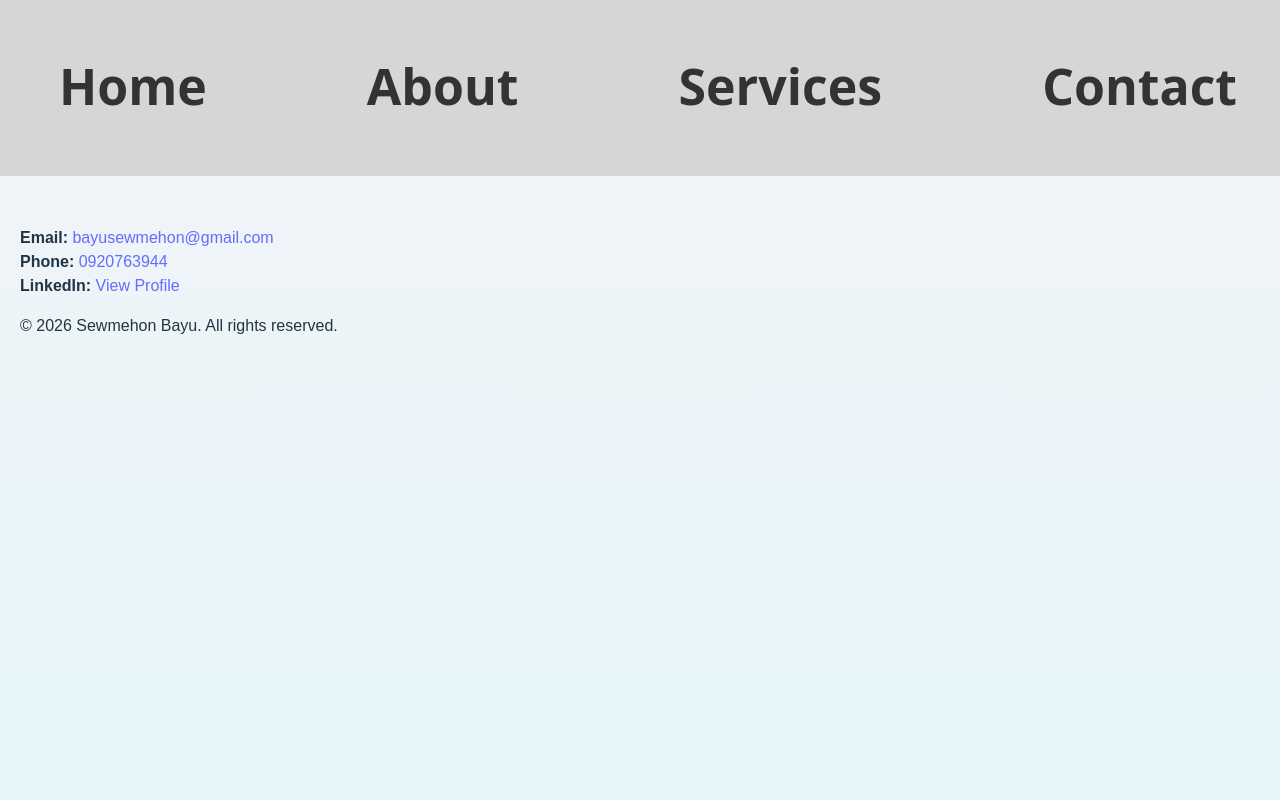
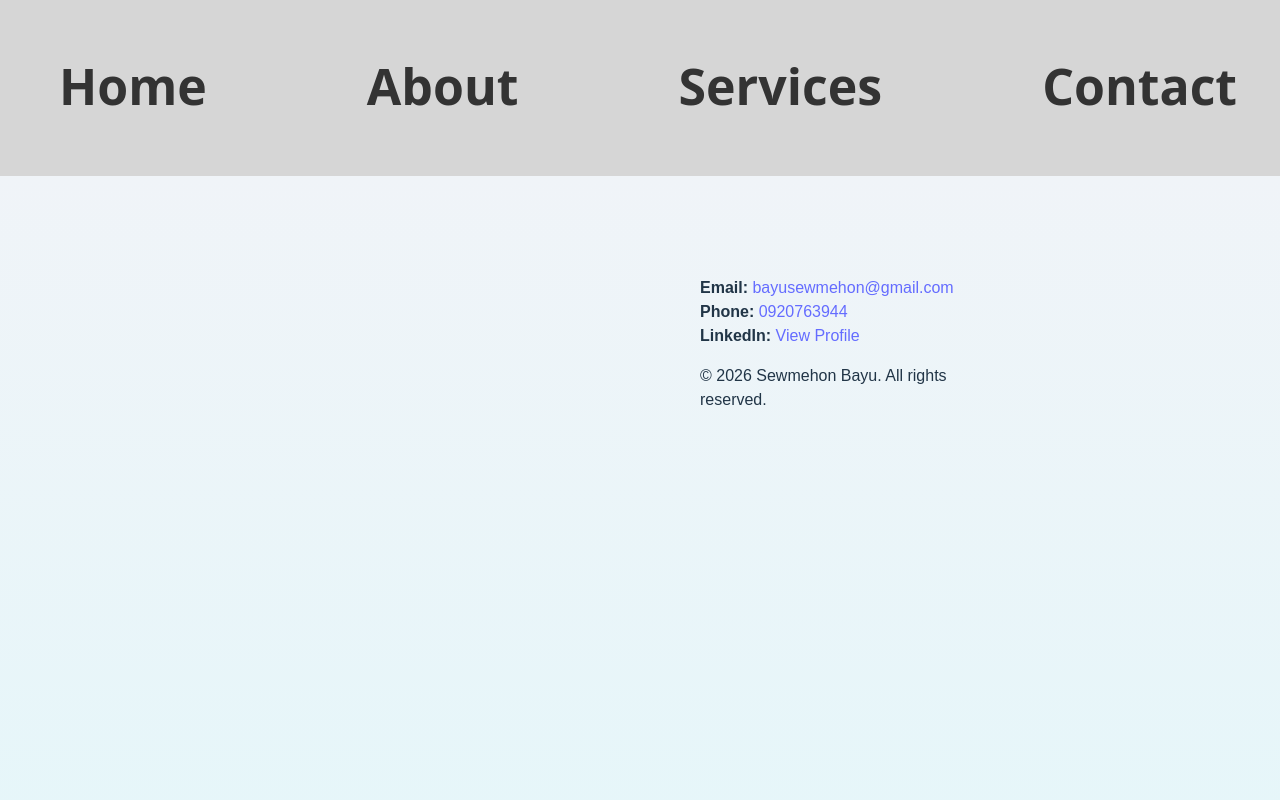
Before and after one commit to simon21728/CompanyProject, a React app in the folder frontend/: page /moreinfo in a window 1280 px wide. Shown: the top 800 px of the page. Built offline with nearby package versions, Linux system fonts and the light colour scheme; the HTML template or start-up script is replaced by a standard one.

Commit message:
fix averall

```diff
--- a/frontend/src/components/Moreinfo.jsx
+++ b/frontend/src/components/Moreinfo.jsx
@@ -4,7 +4,7 @@ function Moreinfo() {
       <div
         className="mt-[20px] ml-[30px]"
         style={{
-              padding: "50px 20px",
+              padding: "100px 700px",
               background: "linear-gradient(to bottom, #f0f4f8, #e0f7fa)",
               minHeight: "100vh",
               fontFamily: "Arial, sans-serif", }}
```
